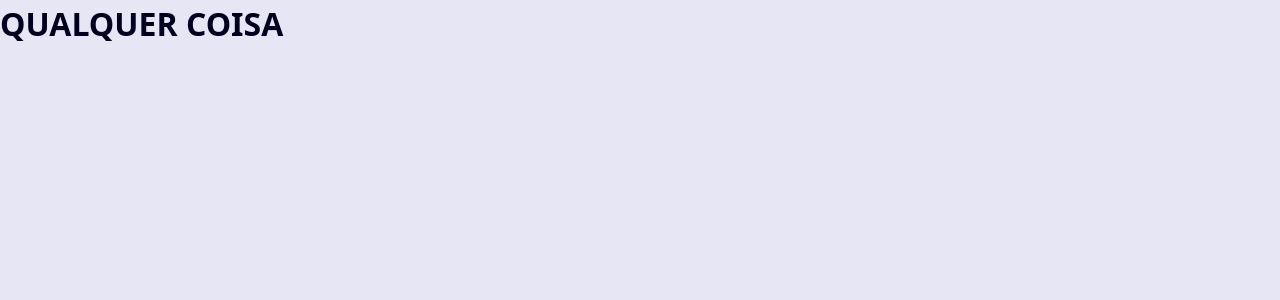
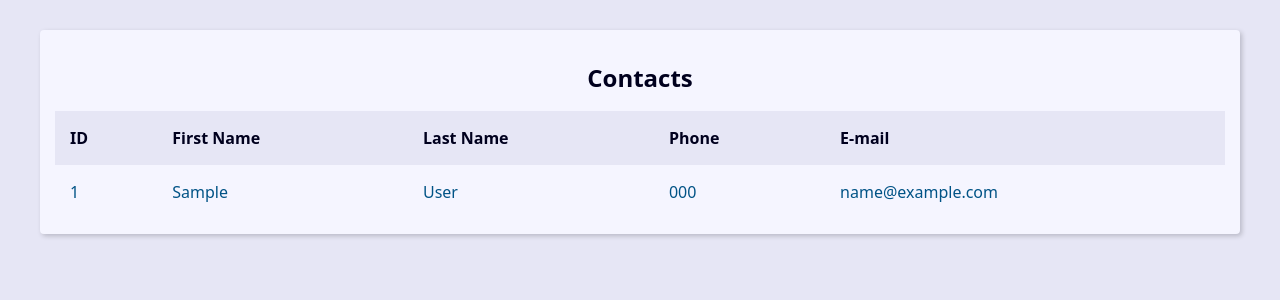
Before and after one commit to ClausAlaerth/project-agenda-django, a Django app: page / in a window 1280 px wide. Shown: the top 300 px of the page. Run offline with Django 5.2, Linux system fonts and the light colour scheme; tables that the repository leaves empty hold one stand-in row (values such as "Sample post").

Commit message:
UPDATE: index template updated

```diff
--- a/base_templates/global/base.html
+++ b/base_templates/global/base.html
@@ -9,6 +9,8 @@
   <link rel="stylesheet" href="{% static "global/css/style.css" %}">
 </head>
 <body>
-  <h1>QUALQUER COISA</h1>
+  <main class="content">
+    {% block "content" %}{% endblock "content" %}
+  </main>
 </body>
 </html>
--- a/contact/templates/contact/index.html
+++ b/contact/templates/contact/index.html
@@ -1 +1,57 @@
 {% extends "global/base.html" %}
+
+{% block "content" %}
+  <div class="responsive-table">
+    <table class="contacts-table">
+      <caption class="table-caption">
+        Contacts
+      </caption>
+
+      <thead>
+        <tr class="table-row table-row-header">
+          <th class="table-header">ID</th>
+          <th class="table-header">First Name</th>
+          <th class="table-header">Last Name</th>
+          <th class="table-header">Phone</th>
+          <th class="table-header">E-mail</th>
+        </tr>
+      </thead>
+
+      <tbody>
+        {% for contact in contacts %}
+          <tr class="table-row">
+            <td class="table-cel">
+              <a href="#" class="table-link">
+                {{ contact.id }}
+              </a>
+            </td>
+
+            <td class="table-cel">
+              <a href="#" class="table-link">
+                {{ contact.first_name }}
+              </a>
+            </td>
+
+            <td class="table-cel">
+              <a href="#" class="table-link">
+                {{ contact.last_name }}
+              </a>
+            </td>
+
+            <td class="table-cel">
+              <a href="#" class="table-link">
+                {{ contact.phone }}
+              </a>
+            </td>
+
+            <td class="table-cel">
+              <a href="#" class="table-link">
+                {{ contact.email }}
+              </a>
+            </td>
+          </tr>
+        {% endfor %}
+      </tbody>
+    </table>
+  </div>
+{% endblock "content" %}
--- a/contact/views/contact_views.py
+++ b/contact/views/contact_views.py
@@ -1,10 +1,19 @@
 from django.shortcuts import render
+from contact.models import Contact
 
 # Create your views here.
 
 
 def index(request):
+
+    contacts = Contact.objects.all()
+
+    context = {
+        "contacts": contacts,
+    }
+
     return render(
         request,
         "contact/index.html",
+        context=context,
     )
```
Also changed, not shown: 1 other file.
